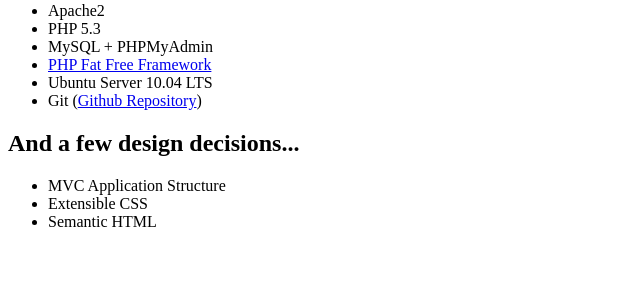
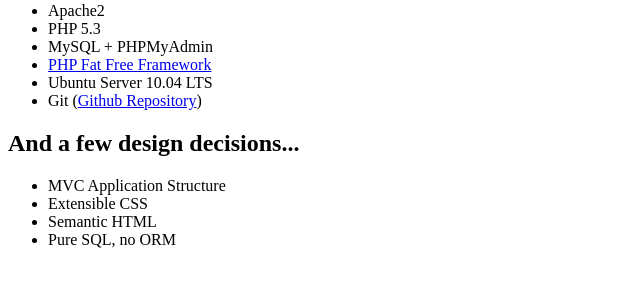
Before and after one commit to huckfinnaafb/leviatha, a PHP site: page /home.php in a window 1280 px wide. Shown: the part 323-623 px from the top of the page, without its empty margins (0-640 px from the left). Run offline with PHP 8.4, Linux system fonts and the light colour scheme.

Commit message:
minor stack change

```diff
--- a/application/views/home.php
+++ b/application/views/home.php
@@ -21,5 +21,6 @@
         <li>MVC Application Structure</li>
         <li>Extensible CSS</li>
         <li>Semantic HTML</li>
+        <li>Pure SQL, no ORM</li>
     </ul>
 </div>
```
